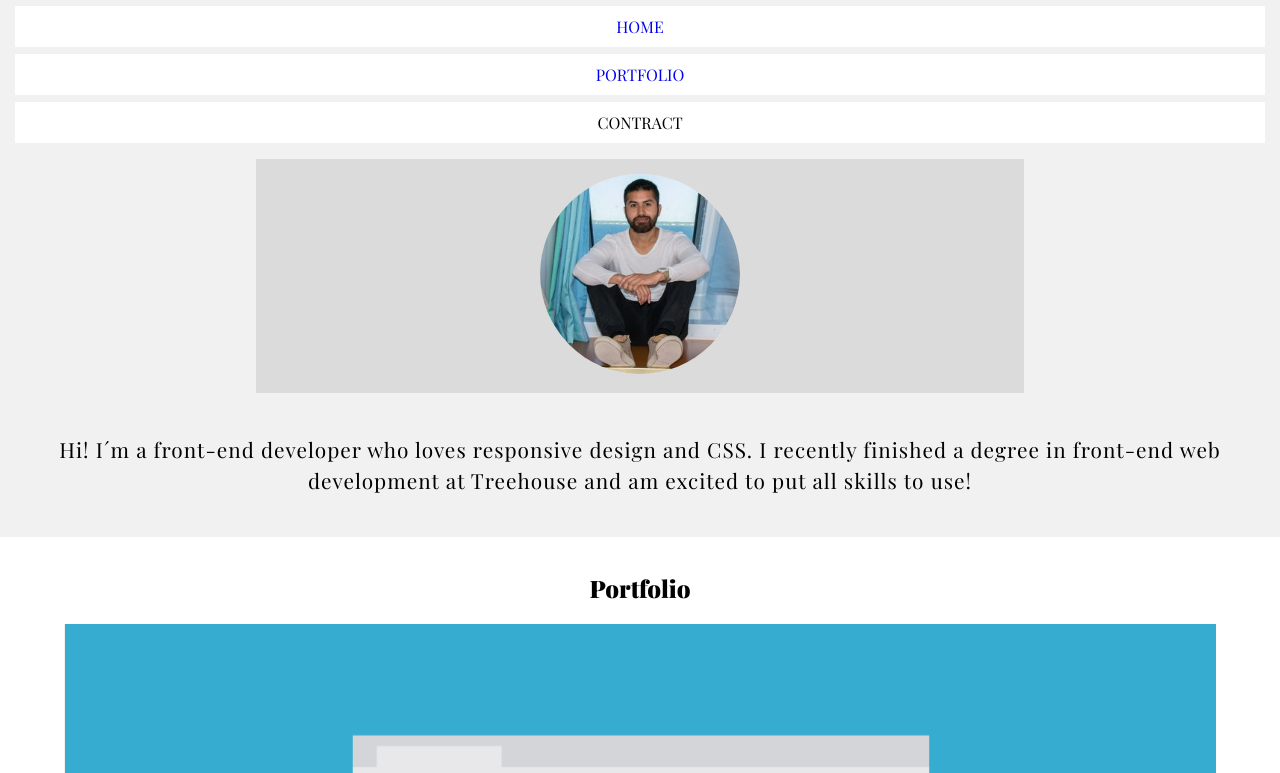
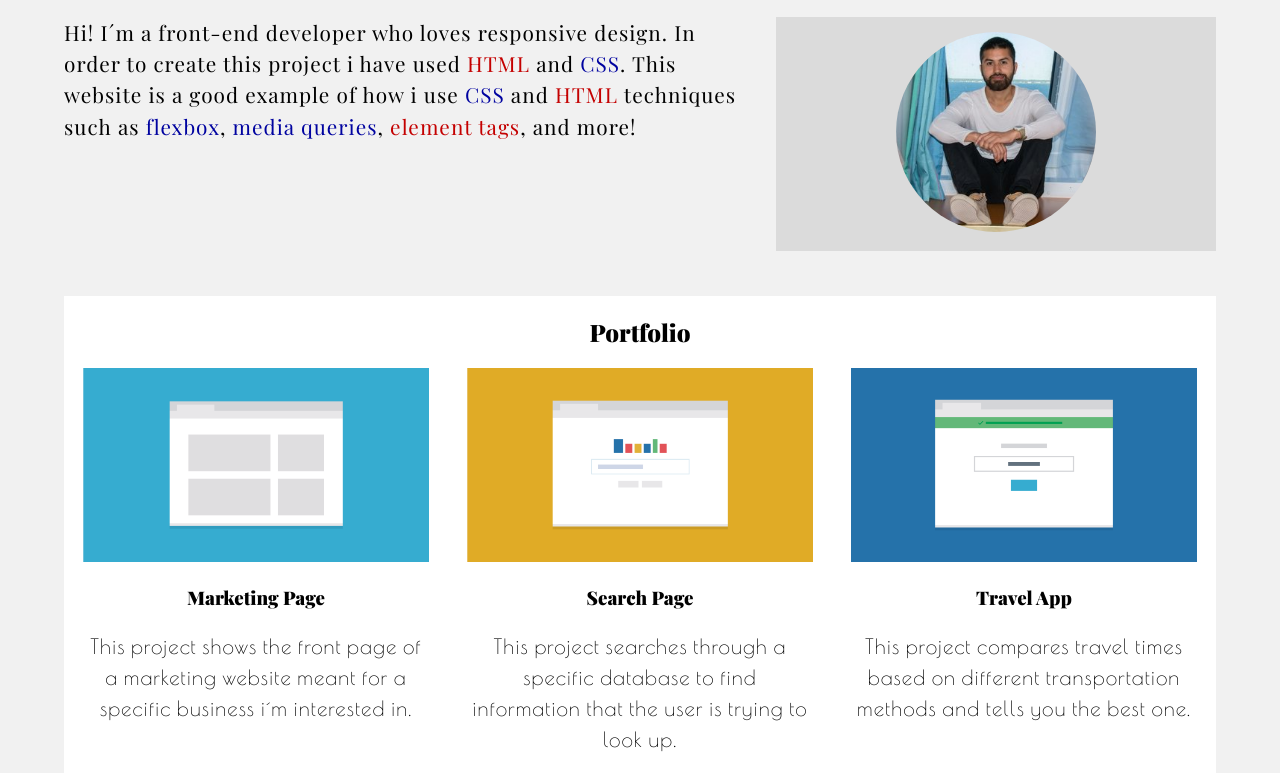
Before and after one commit to rrorrolfo/mobileFirstResponsiveLayout, a plain HTML site: page index.html in a window 1280 px wide. Shown: the part 80-853 px from the top of the page. Drawn offline with nearby package versions, Linux system fonts and the light colour scheme.

Commit message:
Added responsive layout for tablet and desktop

```diff
--- a/css/style.css
+++ b/css/style.css
@@ -41,7 +41,7 @@ ul {
 /********* general classes *********/
 
 ul li,
-a,
+nav a,
 .project_container,
 #portfolio,
 #portfolio p,
@@ -50,21 +50,35 @@ a,
     background-color: #fff;
 }
 
+.cs {
+    color: rgb(0, 3, 160);
+}
+
+.ht {
+    color: rgb(196, 0, 0);
+}
+
 
 /*********** NAV ***********/
 
-ul li {
-    margin: 7px 15px;;
+ ul li {
+    margin: 7px 10px;
 }
 
 a {
-    padding: 10px 0;
+    padding: 10px 15px;;
     text-decoration: none;
     display: block;
 }
 
+a,
 a:visited {
     color: #000;
+}
+
+nav a:hover {
+    background-color: #000;
+    color: #fff;
 }
 
 /********  HOME SECTION **************/
@@ -87,6 +101,10 @@ footer {
     padding: 15px 0;
 }
 
+#portfolio p {
+    font-family: 'Poiret One', cursive;
+}
+
 /********* Contact ***********/
 
 #contact {
@@ -97,5 +115,113 @@ footer {
 /********  footer **************/
 
 footer {
+    display: flex;
+    justify-content: space-between;
     border-top: 1px solid grey;
 }
+
+#footer_nav {
+    display: none;
+
+}
+
+
+
+/**************** MEDIA QUERIES ***************/
+
+@media (min-width: 768px) {
+
+ul {
+    display: flex;
+    justify-content: center;
+}
+
+
+nav a {
+    background-color: rgb(241, 241, 241);
+}
+
+#profile_section {
+    display: flex;
+    flex-direction: row-reverse;
+    padding: 10px 0 45px;
+    margin-top: 30px;
+}
+
+#presentation {
+    flex-shrink: 2;
+    margin:0;
+    padding-top: 0;
+    padding-bottom: 0;
+}
+
+#intro_text {
+    margin: 0;
+    text-align: left;
+}
+
+#portfolio {
+    display:flex;
+    flex-wrap: wrap;
+    padding: 15px;
+}
+
+#portfolio h2 {
+    flex-basis: 100%;
+}
+
+.project_container {
+    flex-basis: 45%;
+}
+
+#contact p,
+footer p {
+    padding: 15px 35px 20px;
+}
+
+#toogle_link {
+    display: none;
+}
+
+#footer_nav {
+    display: block;
+    padding:  0;
+    margin: 3.5px;
+}
+
+}
+
+@media (min-width: 1024px) {
+
+    #home {
+        display: flex;
+        justify-content: space-between;
+    }
+
+    #presentation{
+        padding-left: 0;
+    }
+
+    #portfolio {
+        padding: 0;
+    }
+
+    #home,
+    #portfolio,
+    #profile_section {
+        width: 90%;
+        margin: auto;
+    }
+
+    .project_container {
+        flex-basis: 30%;
+    }
+
+    footer p {
+        padding-left: 0;
+    }
+
+    #footer_nav {
+        margin-right: 0;
+    }
+}
--- a/index.html
+++ b/index.html
@@ -8,28 +8,29 @@
 
     <link rel="stylesheet" href="css/style.css">
     <link href="https://fonts.googleapis.com/css?family=Playfair+Display:400,900" rel="stylesheet">
+    <link href="https://fonts.googleapis.com/css?family=Poiret+One" rel="stylesheet">
   </head>
 
   <body>
-    <header id="#home">
+    <header id="home">
         <h1>Rodolfo del Rio</h1>
         <nav>
             <ul>
                 <li><a href="#home">HOME</a></li>
                 <li><a href="#portfolio">PORTFOLIO</a></li>
-                <li><a href="">CONTRACT</a></li>
+                <li><a href="#contact">CONTACT</a></li>
             </ul>
         </nav>
     </header>
 
     <main>
 
-        <section>
+        <section id="profile_section">
             <figure>
                 <img src="img/me.jpg" id="profile_photo" alt="profile_photo_rodolfo" title="Rodolfo del Rio - Front end developer">
             </figure>
             <div id="presentation">
-                <p>Hi! I´m a front-end developer who loves responsive design and CSS. I recently finished a degree in front-end web development at Treehouse and am excited to put all skills to use!</p>
+                <p id="intro_text">Hi! I´m a front-end developer who loves responsive design. In order to create this project i have used <span class="ht">HTML</span> and  <span class="cs">CSS</span>. This website is a good example of how i use <span class="cs">CSS</span> and <span class="ht">HTML</span> techniques such as <span class="cs">flexbox</span>, <span class="cs">media queries</span>, <span class="ht">element tags</span>, and more! </p>
             </div>
         </section>
 
@@ -86,7 +87,14 @@
 
     <footer>
         <p><strong>Rodolfo del Rio</strong></p>
-        <p><strong>BACK TO TOP</strong></p>
+        <p id="toogle_link"><a href="#home"><strong>BACK TO TOP</strong></a></p>
+        <nav id="footer_nav">
+            <ul>
+                <li><a href="#home">HOME</a></li>
+                <li><a href="#portfolio">PORTFOLIO</a></li>
+                <li><a href="#contact">CONTACT</a></li>
+            </ul>
+        </nav>
     </footer>
 
   </body>
```
